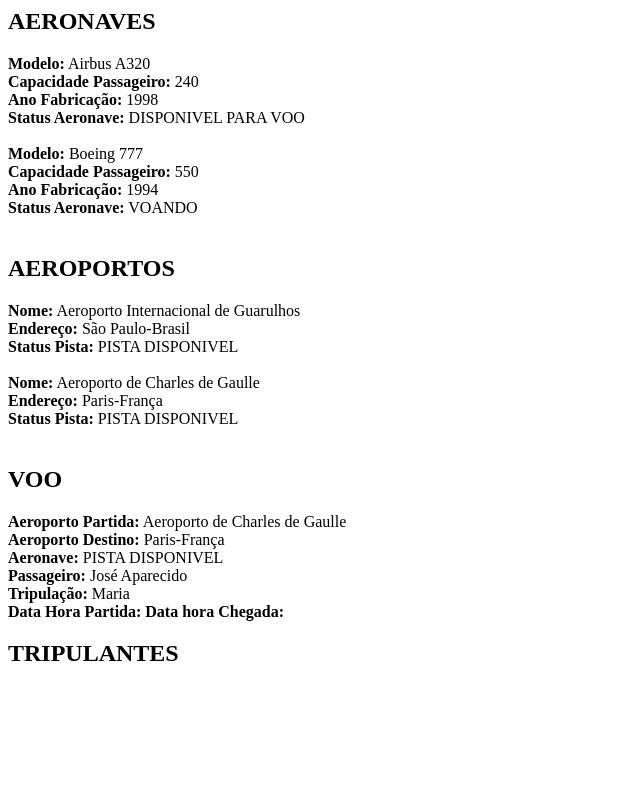
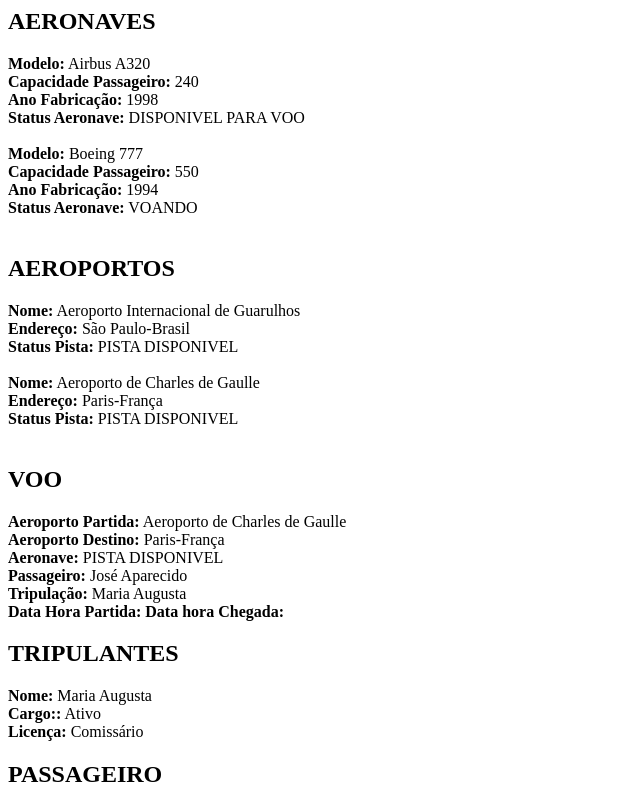
Before and after one commit to cleofassoares/POO-CompahiaAerea-PHP, a PHP site: page / in a window 1280 px wide. Shown: the whole page, without its empty margins (0-640 px from the left). Before the commit the page ends 661 px from the top, so only its background shows below. Run offline with PHP 8.4, Linux system fonts and the light colour scheme.

Commit message:
aualização tripulantes

```diff
--- a/index.php
+++ b/index.php
@@ -19,8 +19,8 @@ $aeroporto_02 = new Aeroporto('Aeroporto de Charles de Gaulle', 'Paris-França',
 $passageiro = new Passageiro('José Aparecido', "44998457895", '15-95', 'CG459887', true);
 $passageiro_02 = new Passageiro('Maria Ynês', "43955487962", '487-8', 'AA856321', false);
 
-$tripulante = new Tripulantes('Maria', 'Ativo', 'Comissário');
-$tripulante_02 = new Tripulantes('Joao', 'Ativo', 'Cozinheiro');
+$tripulante = new Tripulantes('Maria Augusta', 'Ativo', 'Comissário');
+$tripulante_02 = new Tripulantes('Joao Aparecido', 'Ativo', 'Cozinheiro');
 
 $checkin = new Checkin('José Aparecido','HZ854','FD985621', true);
 $checkin_02 = new Checkin('Maria Ynês', 'GC258','GS87962', false);
@@ -63,6 +63,11 @@ $checkin_02 = new Checkin('Maria Ynês', 'GC258','GS87962', false);
         <strong>Data Hora Partida:</strong>
         <strong>Data hora Chegada:</strong>
         <h2>TRIPULANTES</h2>
+        <strong>Nome:</strong> <?= $tripulante->getNome() ?> <br>
+        <strong>Cargo::</strong> <?= $tripulante->getCargo() ?> <br>
+        <strong>Licença:</strong> <?= $tripulante->getLicenca() ?> <br>
+        <h2>PASSAGEIRO</h2>
+
 
     </BODY>
 </html>
```
